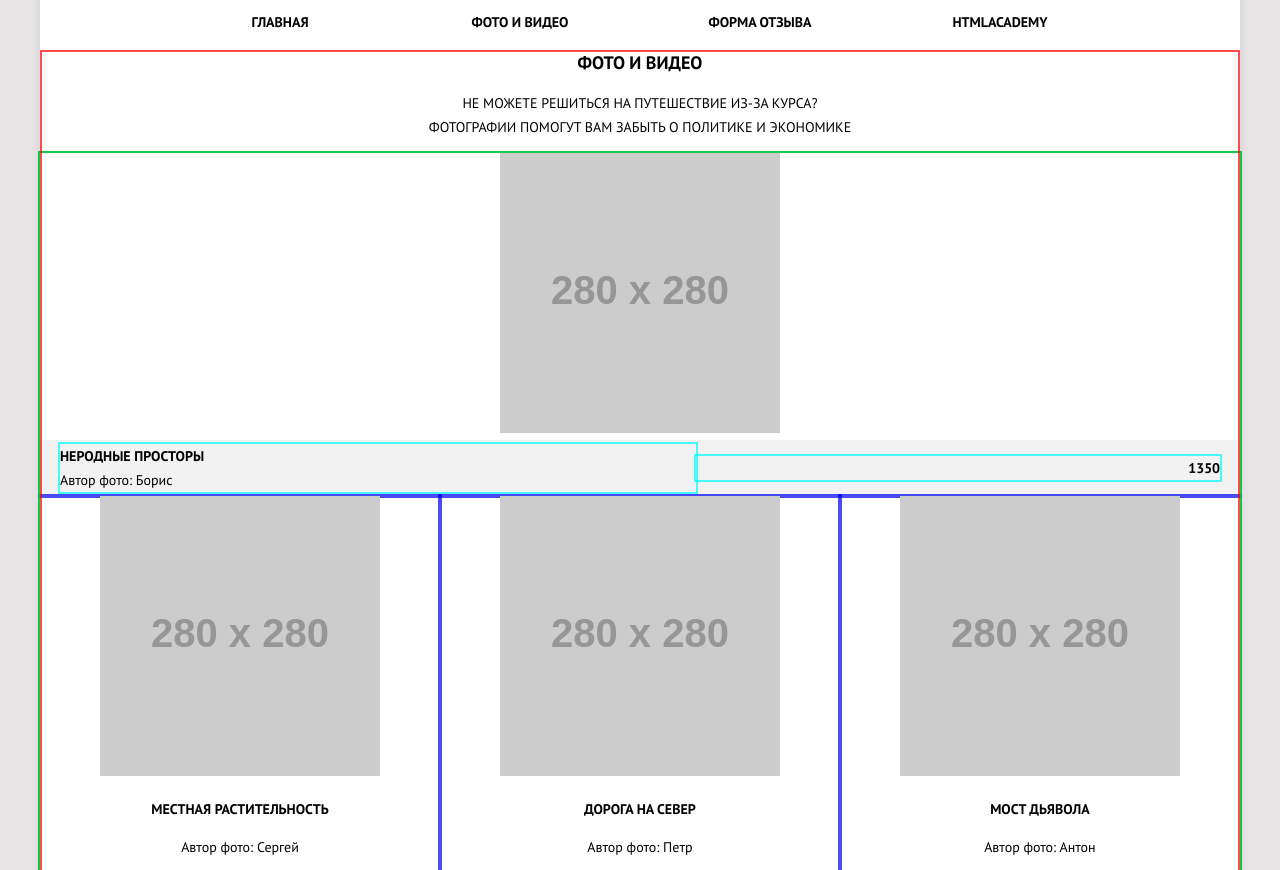
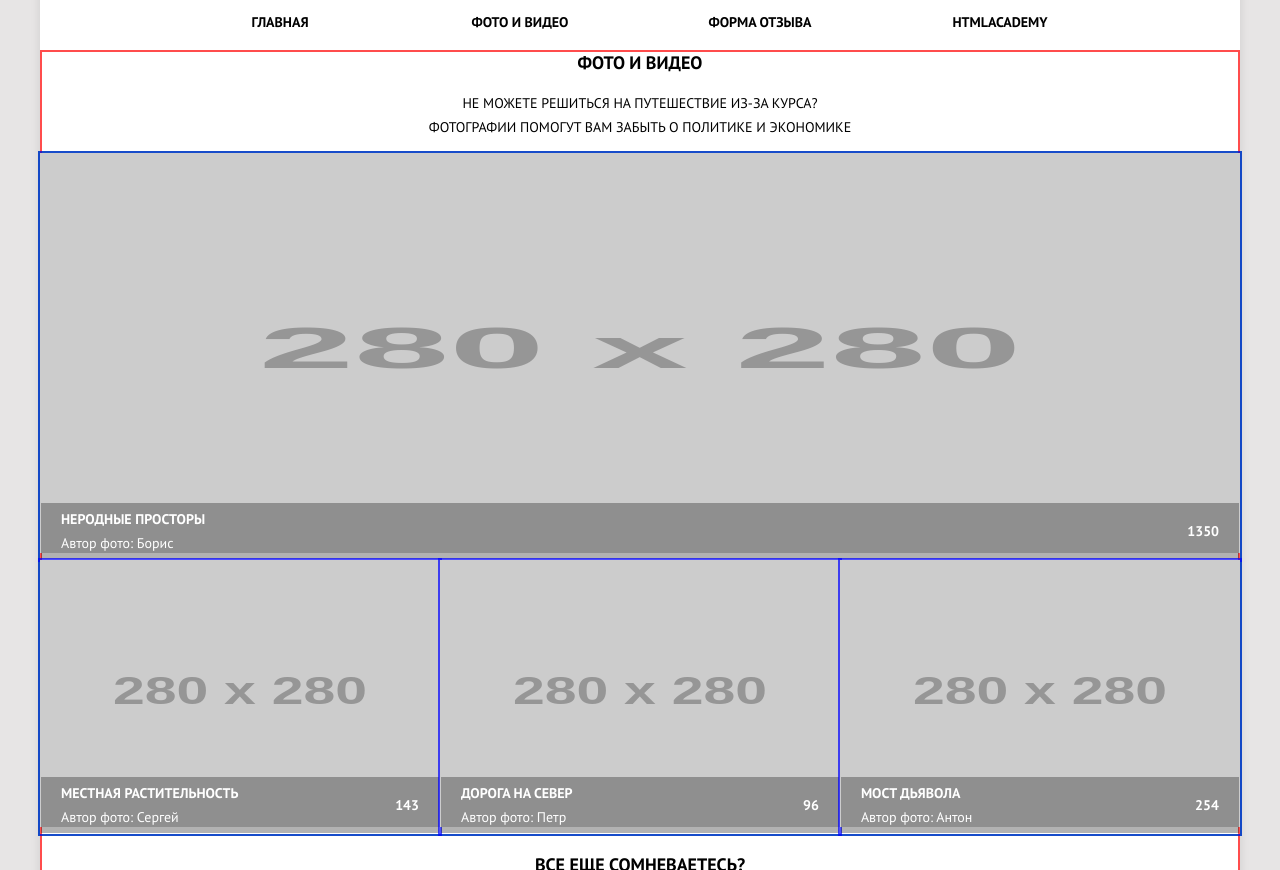
Before and after one commit to Ozomad/1536397-sedona-21, a website: page source/catalog.html in a window 1280 px wide. Shown: the part 87-957 px from the top of the page. Drawn offline with nearby package versions, Linux system fonts and the light colour scheme; files that its build step writes are made by us from their sources; placeholder pictures from the web are drawn by us.

Commit message:
блок галереи на ширине 1200

```diff
--- a/source/catalog.html
+++ b/source/catalog.html
@@ -45,7 +45,7 @@
             <div class="gallery__wrapper">
               <h2 class="visually-hidden">галерея фото</h2>
               <div class="gallery__item gallery__item--full">
-                <img class="gallery__image" src="https://via.placeholder.com/280x280" width="280" height="280" alt="Неродные просторы">
+                <img class="gallery__image gallery__image--full" src="https://via.placeholder.com/280x280" width="280" height="280" alt="Неродные просторы">
                 <div class="gallery__item-caption">
                   <div class="gallery__item-caption-col">
                     <p class="gallery__text ">Неродные просторы</p>
@@ -58,21 +58,39 @@
               </div>
               <div class="gallery__item gallery__item--part">
                   <img class="gallery__image" src="https://via.placeholder.com/280x280" width="280" height="280" alt="Местная растительность">
+                  <div class="gallery__item-caption">
+                    <div class="gallery__item-caption-col">
                       <p class="gallery__text ">Местная растительность</p>
                       <p class="gallery__author ">Автор фото: Сергей</p>
+                    </div>
+                    <div class="gallery__item-caption-col">
                       <p class="gallery__like ">143</p>
+                    </div>
+                  </div>
                 </div>
               <div class="gallery__item gallery__item--part">
                   <img class="gallery__image" src="https://via.placeholder.com/280x280" width="280" height="280" alt="Дорога на север">
+                  <div class="gallery__item-caption">
+                    <div class="gallery__item-caption-col">
                       <p class="gallery__text ">Дорога на север</p>
                       <p class="gallery__author ">Автор фото: Петр</p>
+                    </div>
+                    <div class="gallery__item-caption-col">
                       <p class="gallery__like ">96</p>
+                    </div>
+                  </div>
                 </div>
               <div class="gallery__item gallery__item--part">
                   <img class="gallery__image" src="https://via.placeholder.com/280x280" width="280" height="280" alt="Мост Дьявола">
+                  <div class="gallery__item-caption">
+                    <div class="gallery__item-caption-col">
                       <p class="gallery__text ">Мост Дьявола</p>
                       <p class="gallery__author ">Автор фото: Антон</p>
+                    </div>
+                    <div class="gallery__item-caption-col">
                       <p class="gallery__like ">254</p>
+                    </div>
+                  </div>
                 </div>
             </div>
           </section>
--- a/source/less/gallery.less
+++ b/source/less/gallery.less
@@ -13,6 +13,7 @@
   outline: 2px solid rgba(0, 0, 255, 0.7);
 
   @media (min-width: @tablet-width) {
+    position: relative;
     &--full {
       flex-basis: 100%;
     }
@@ -34,6 +35,7 @@
   align-items: flex-start;
   margin: 0 auto;
 
+
   p {
     margin: 0;
   }
@@ -44,6 +46,17 @@
     padding: 4px 20px;
     background-color: @background-caption;
   }
+
+  @media (min-width: @desktop-width) {
+    position: absolute;
+    left: 1px;
+    right: 1px;
+    bottom: 1px;
+    //z-index: 100;
+    background-color: rgba(0, 0, 0, 0.3);
+    color: @basic-white;
+  }
+
 }
 
 .gallery__item-caption-col {
@@ -51,7 +64,23 @@
   display:flex;
   flex-direction: column;
   flex-grow: 1;
-  outline: 2px solid rgba(0, 255, 255, 0.7);
+  //outline: 2px solid rgba(0, 255, 255, 0.7);
+
+
+
+}
+
+.gallery__image {
+  width: 280px;
+
+  @media (min-width: @tablet-width) {
+    width: 100%;
+    height: 267px;
+    &--full {
+      height: 400px;
+    }
+  }
+
 }
 
 .gallery__author {
```
Lines whose indentation alone changed are shown as unchanged.
